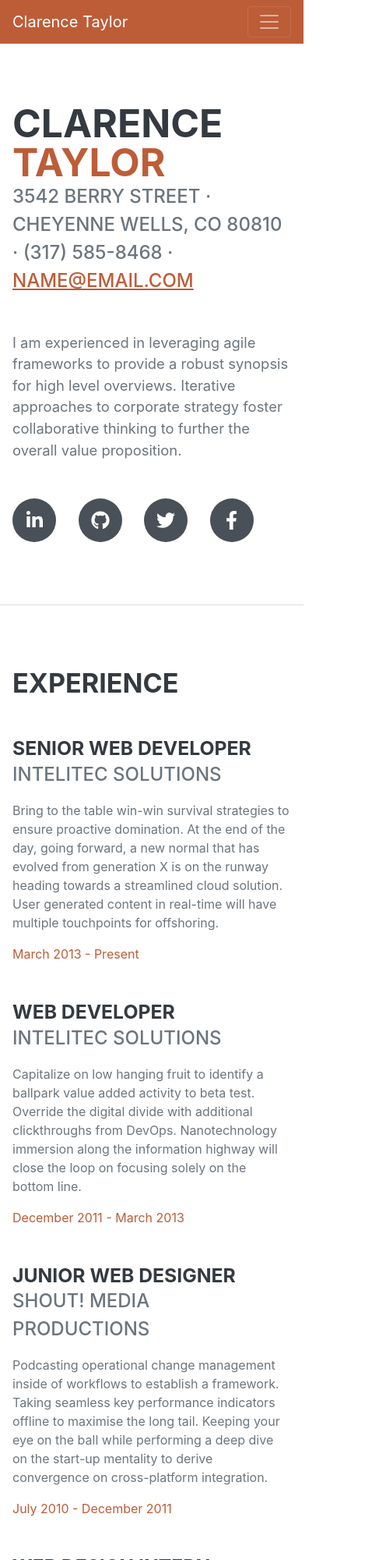
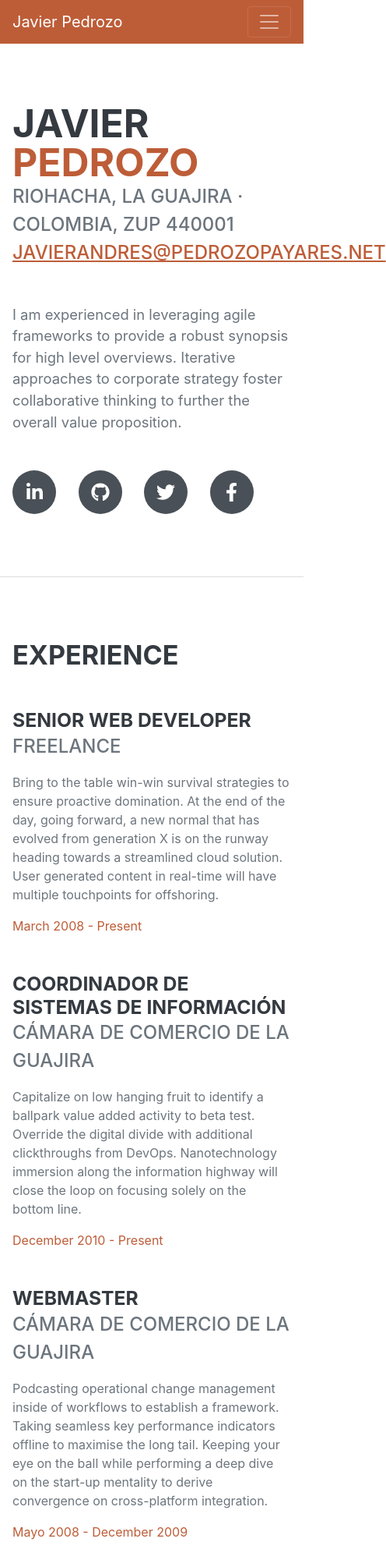
Before and after one commit to pedrozopayares/pedrozopayares-portfolio, a plain HTML site: page index.html in a window 390 px wide. Shown: the top 2000 px of the page at 78% size, 496 px wide, since content can reach past the window. Drawn offline with nearby package versions, Linux system fonts and the light colour scheme; a web font is replaced by a local one.

Commit message:
Replacing name

```diff
--- a/index.html
+++ b/index.html
@@ -5,7 +5,7 @@
         <meta name="viewport" content="width=device-width, initial-scale=1, shrink-to-fit=no" />
         <meta name="description" content="" />
         <meta name="author" content="" />
-        <title>Resume - Start Bootstrap Theme</title>
+        <title>Javier Andres Pedrozo Payares</title>
         <link rel="icon" type="image/x-icon" href="assets/img/favicon.ico" />
         <!-- Font Awesome icons (free version)-->
         <script src="https://use.fontawesome.com/releases/v5.15.3/js/all.js" crossorigin="anonymous"></script>
@@ -19,7 +19,7 @@
         <!-- Navigation-->
         <nav class="navbar navbar-expand-lg navbar-dark bg-primary fixed-top" id="sideNav">
             <a class="navbar-brand js-scroll-trigger" href="#page-top">
-                <span class="d-block d-lg-none">Clarence Taylor</span>
+                <span class="d-block d-lg-none">Javier Pedrozo</span>
                 <span class="d-none d-lg-block"><img class="img-fluid img-profile rounded-circle mx-auto mb-2" src="assets/img/profile.jpg" alt="..." /></span>
             </a>
             <button class="navbar-toggler" type="button" data-bs-toggle="collapse" data-bs-target="#navbarResponsive" aria-controls="navbarResponsive" aria-expanded="false" aria-label="Toggle navigation"><span class="navbar-toggler-icon"></span></button>
@@ -30,7 +30,7 @@
                     <li class="nav-item"><a class="nav-link js-scroll-trigger" href="#education">Education</a></li>
                     <li class="nav-item"><a class="nav-link js-scroll-trigger" href="#skills">Skills</a></li>
                     <li class="nav-item"><a class="nav-link js-scroll-trigger" href="#interests">Interests</a></li>
-                    <li class="nav-item"><a class="nav-link js-scroll-trigger" href="#awards">Awards</a></li>
+                    <!-- li class="nav-item"><a class="nav-link js-scroll-trigger" href="#awards">Awards</a></li -->
                 </ul>
             </div>
         </nav>
@@ -40,12 +40,12 @@
             <section class="resume-section" id="about">
                 <div class="resume-section-content">
                     <h1 class="mb-0">
-                        Clarence
-                        <span class="text-primary">Taylor</span>
+                        Javier
+                        <span class="text-primary">Pedrozo</span>
                     </h1>
                     <div class="subheading mb-5">
-                        3542 Berry Street · Cheyenne Wells, CO 80810 · (317) 585-8468 ·
-                        <a href="mailto:name@email.com">name@email.com</a>
+                        Riohacha, La Guajira · Colombia, ZUP 440001
+                        <a href="mailto:javierandres@pedrozopayares.net">javierandres@pedrozopayares.net</a>
                     </div>
                     <p class="lead mb-5">I am experienced in leveraging agile frameworks to provide a robust synopsis for high level overviews. Iterative approaches to corporate strategy foster collaborative thinking to further the overall value proposition.</p>
                     <div class="social-icons">
@@ -64,34 +64,26 @@
                     <div class="d-flex flex-column flex-md-row justify-content-between mb-5">
                         <div class="flex-grow-1">
                             <h3 class="mb-0">Senior Web Developer</h3>
-                            <div class="subheading mb-3">Intelitec Solutions</div>
+                            <div class="subheading mb-3">Freelance</div>
                             <p>Bring to the table win-win survival strategies to ensure proactive domination. At the end of the day, going forward, a new normal that has evolved from generation X is on the runway heading towards a streamlined cloud solution. User generated content in real-time will have multiple touchpoints for offshoring.</p>
                         </div>
-                        <div class="flex-shrink-0"><span class="text-primary">March 2013 - Present</span></div>
+                        <div class="flex-shrink-0"><span class="text-primary">March 2008 - Present</span></div>
                     </div>
                     <div class="d-flex flex-column flex-md-row justify-content-between mb-5">
                         <div class="flex-grow-1">
-                            <h3 class="mb-0">Web Developer</h3>
-                            <div class="subheading mb-3">Intelitec Solutions</div>
+                            <h3 class="mb-0">Coordinador de Sistemas de Información</h3>
+                            <div class="subheading mb-3">Cámara de Comercio de La Guajira</div>
                             <p>Capitalize on low hanging fruit to identify a ballpark value added activity to beta test. Override the digital divide with additional clickthroughs from DevOps. Nanotechnology immersion along the information highway will close the loop on focusing solely on the bottom line.</p>
                         </div>
-                        <div class="flex-shrink-0"><span class="text-primary">December 2011 - March 2013</span></div>
+                        <div class="flex-shrink-0"><span class="text-primary">December 2010 - Present</span></div>
                     </div>
                     <div class="d-flex flex-column flex-md-row justify-content-between mb-5">
                         <div class="flex-grow-1">
-                            <h3 class="mb-0">Junior Web Designer</h3>
-                            <div class="subheading mb-3">Shout! Media Productions</div>
+                            <h3 class="mb-0">Webmaster</h3>
+                            <div class="subheading mb-3">Cámara de Comercio de La Guajira</div>
                             <p>Podcasting operational change management inside of workflows to establish a framework. Taking seamless key performance indicators offline to maximise the long tail. Keeping your eye on the ball while performing a deep dive on the start-up mentality to derive convergence on cross-platform integration.</p>
                         </div>
-                        <div class="flex-shrink-0"><span class="text-primary">July 2010 - December 2011</span></div>
-                    </div>
-                    <div class="d-flex flex-column flex-md-row justify-content-between">
-                        <div class="flex-grow-1">
-                            <h3 class="mb-0">Web Design Intern</h3>
-                            <div class="subheading mb-3">Shout! Media Productions</div>
-                            <p>Collaboratively administrate empowered markets via plug-and-play networks. Dynamically procrastinate B2C users after installed base benefits. Dramatically visualize customer directed convergence without revolutionary ROI.</p>
-                        </div>
-                        <div class="flex-shrink-0"><span class="text-primary">September 2008 - June 2010</span></div>
+                        <div class="flex-shrink-0"><span class="text-primary">Mayo 2008 - December 2009</span></div>
                     </div>
                 </div>
             </section>
@@ -102,12 +94,12 @@
                     <h2 class="mb-5">Education</h2>
                     <div class="d-flex flex-column flex-md-row justify-content-between mb-5">
                         <div class="flex-grow-1">
-                            <h3 class="mb-0">University of Colorado Boulder</h3>
-                            <div class="subheading mb-3">Bachelor of Science</div>
-                            <div>Computer Science - Web Development Track</div>
-                            <p>GPA: 3.23</p>
+                            <h3 class="mb-0">Universidad Nacional Abierta y a Distancia UNAD</h3>
+                            <div class="subheading mb-3">System's Engineer</div>
+                            <div></div>
+                            <p></p>
                         </div>
-                        <div class="flex-shrink-0"><span class="text-primary">August 2006 - May 2010</span></div>
+                        <div class="flex-shrink-0"><span class="text-primary">July 2011</span></div>
                     </div>
                     <div class="d-flex flex-column flex-md-row justify-content-between">
                         <div class="flex-grow-1">
```
